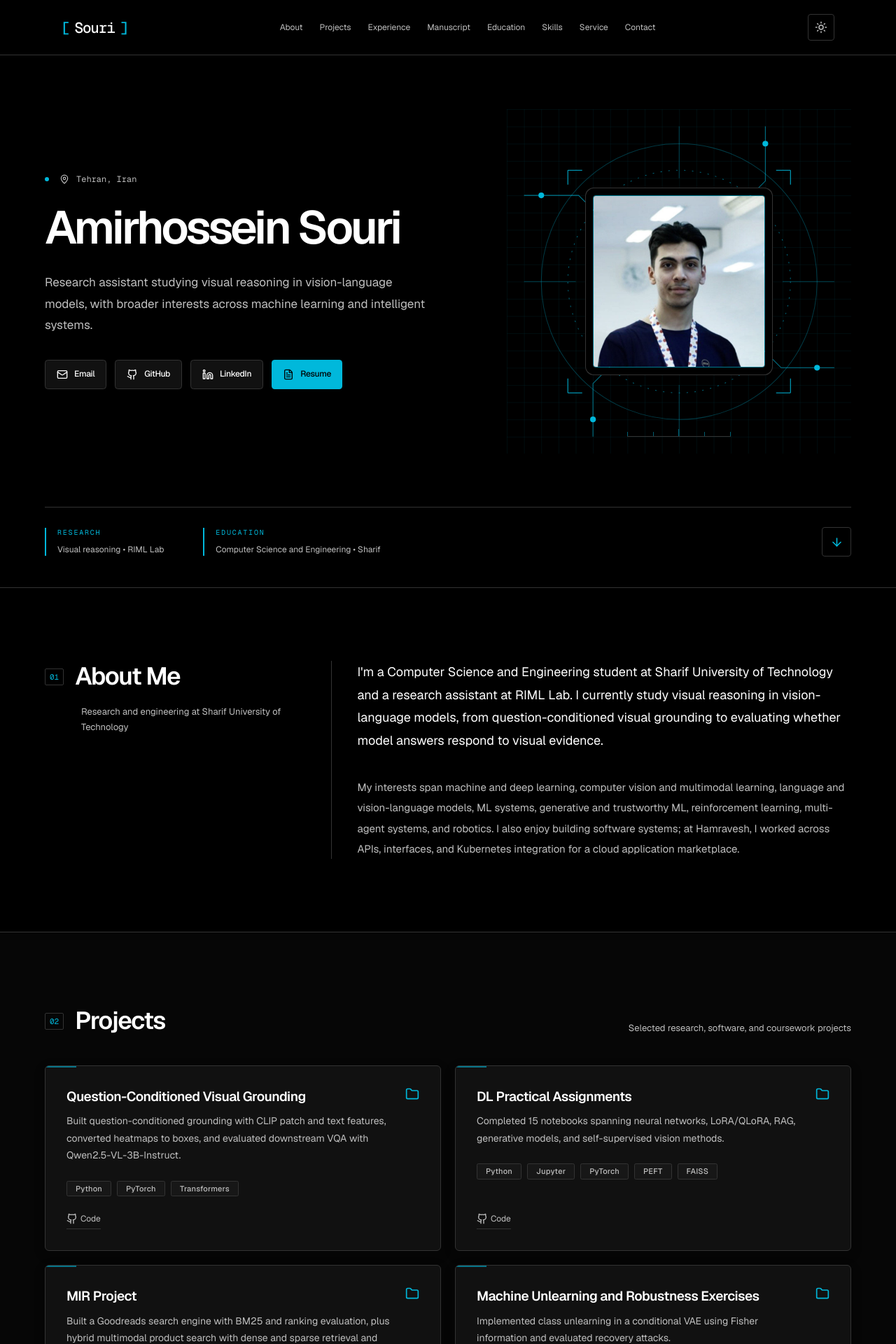
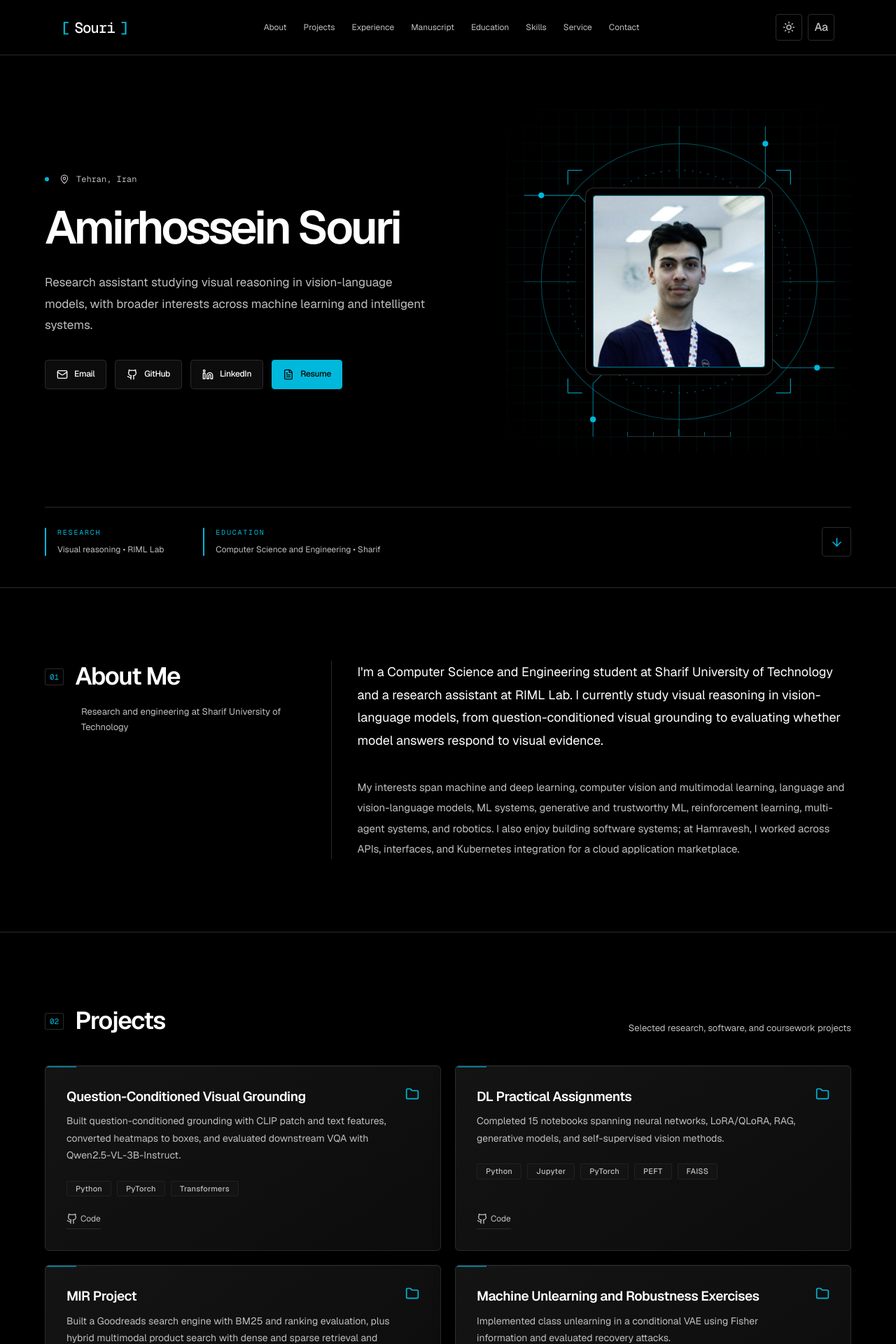
Before and after one commit to Amir14Souri/Portfolio, a Next.js app: page / in a window 1280 px wide. Shown: the top 1920 px of the page at 70% size. Built offline with nearby package versions, Linux system fonts and the light colour scheme.

Commit message:
Refine technical lab surfaces and add font preview

```diff
--- /dev/null
+++ b/app/components/FontStylePreview.tsx
@@ -0,0 +1,52 @@
+"use client";
+
+import { createContext, useContext, useState, type ReactNode } from "react";
+import { Tooltip, TooltipContent, TooltipTrigger } from "@/components/ui/tooltip";
+
+type FontStyle = "technical" | "academic";
+
+const FontStyleContext = createContext<{
+  fontStyle: FontStyle;
+  toggleFontStyle: () => void;
+} | null>(null);
+
+// Temporary comparison control: state intentionally resets on a fresh page load.
+export function FontStylePreviewProvider({ children }: { children: ReactNode }) {
+  const [fontStyle, setFontStyle] = useState<FontStyle>("technical");
+
+  return (
+    <FontStyleContext.Provider value={{
+      fontStyle,
+      toggleFontStyle: () => setFontStyle(current => current === "technical" ? "academic" : "technical"),
+    }}>
+      <div className="contents" data-font-style={fontStyle}>{children}</div>
+    </FontStyleContext.Provider>
+  );
+}
+
+export function FontStyleToggle() {
+  const context = useContext(FontStyleContext);
+  if (!context) throw new Error("FontStyleToggle requires FontStylePreviewProvider");
+
+  const { fontStyle, toggleFontStyle } = context;
+  const currentLabel = fontStyle === "technical" ? "Technical" : "Academic";
+  const nextLabel = fontStyle === "technical" ? "Academic" : "Technical";
+
+  return (
+    <Tooltip>
+      <TooltipTrigger asChild>
+        <button
+          type="button"
+          className="lab-icon-button lab-font-toggle"
+          onClick={toggleFontStyle}
+          aria-label={`Font: ${currentLabel}. Switch to ${nextLabel}`}
+          aria-pressed={fontStyle === "academic"}>
+          <span aria-hidden="true">Aa</span>
+        </button>
+      </TooltipTrigger>
+      <TooltipContent className="rounded-md">
+        Font: {currentLabel} · Switch to {nextLabel}
+      </TooltipContent>
+    </Tooltip>
+  );
+}
--- a/app/components/Navbar.tsx
+++ b/app/components/Navbar.tsx
@@ -5,6 +5,7 @@ import { useEffect, useState } from "react";
 import { Sun, Moon, Menu, X } from "lucide-react";
 import { NAV_ITEMS, SITE } from "@/app/portfolio";
 import { useMounted } from "./useMounted";
+import { FontStyleToggle } from "./FontStylePreview";
 
 export default function Navbar() {
   const { resolvedTheme, setTheme } = useTheme();
@@ -91,6 +92,7 @@ export default function Navbar() {
               aria-label="Toggle theme">
               {resolvedTheme === "light" ? <Moon size={18} /> : <Sun size={18} />}
             </button>
+            <FontStyleToggle />
 
             {/* Mobile menu button */}
             <button
--- a/app/globals.css
+++ b/app/globals.css
@@ -127,15 +127,15 @@ body {
   --radius: 0.4rem;
   --background: #ffffff;
   --foreground: #000000;
-  --card: #f5f5f5;
+  --card: #ffffff;
   --card-foreground: #000000;
-  --popover: #f5f5f5;
+  --popover: #ffffff;
   --popover-foreground: #000000;
   --primary: #00b8db;
   --lab-accent-text: #007087;
   --lab-blue: #2b7fff;
   --primary-foreground: #000000;
-  --secondary: #eeeeee;
+  --secondary: #f4f4f4;
   --secondary-foreground: #000000;
   --muted: #eaeaea;
   --muted-foreground: #4a4a4a;
@@ -145,34 +145,44 @@ body {
   --border: #d5d5d5;
   --input: #d5d5d5;
   --ring: #00b8db;
-  --lab-panel: #f5f5f5;
-  --lab-grid: #00b8db08;
-  --lab-shadow: #00000010;
+  --lab-panel: #fafafa;
+  --lab-grid: color-mix(in srgb, var(--primary) 8%, transparent);
+  --lab-card-border: #e2e2e2;
+  --lab-surface-start: #ffffff;
+  --lab-surface-end: #fdfdfd;
+  --lab-edge-highlight: #ffffff;
+  --lab-shadow: #00000008;
+  --lab-quiet-shadow: #00000004;
 }
 
 .dark {
   --background: #000000;
   --foreground: #ffffff;
-  --card: #111111;
+  --card: #0c0c0c;
   --card-foreground: #ffffff;
   --popover: #111111;
   --popover-foreground: #ffffff;
   --primary: #00b8db;
   --lab-accent-text: #00b8db;
   --primary-foreground: #000000;
-  --secondary: #1a1a1a;
+  --secondary: #161616;
   --secondary-foreground: #ffffff;
   --muted: #1b1b1b;
   --muted-foreground: #bfbfbf;
   --accent: #262626;
   --accent-foreground: #ffffff;
   --destructive: #fd7284;
-  --border: #333333;
-  --input: #333333;
+  --border: #2b2b2b;
+  --input: #2b2b2b;
   --ring: #00b8db;
   --lab-panel: #090909;
-  --lab-grid: #00b8db06;
-  --lab-shadow: #00000020;
+  --lab-grid: color-mix(in srgb, var(--primary) 6%, transparent);
+  --lab-card-border: #2b2b2b;
+  --lab-surface-start: #141414;
+  --lab-surface-end: #0c0c0c;
+  --lab-edge-highlight: #ffffff0a;
+  --lab-shadow: #00000040;
+  --lab-quiet-shadow: #00000020;
 }
 
 @layer base {
@@ -186,20 +196,25 @@ body {
 
 /* Technical lab: quiet geometric surfaces, signal accents, and legible readouts. */
 body { color: var(--foreground); background: var(--background); }
+[data-font-style] { --lab-heading-font: var(--font-geist-sans), system-ui, sans-serif; }
+[data-font-style="academic"] { --lab-heading-font: Georgia, "Times New Roman", serif; }
+.lab-hero h1, .lab-section :is(h2, h3) { font-family: var(--lab-heading-font); }
 ::selection { background: var(--primary); color: var(--primary-foreground); }
 a, button { -webkit-tap-highlight-color: transparent; }
 a:focus-visible, button:focus-visible { outline: 2px solid var(--primary); outline-offset: 5px; }
 section[id] { scroll-margin-top: 92px; }
-.lab-global-background { position: fixed; inset: 0; z-index: 0; pointer-events: none; background-image: linear-gradient(var(--lab-grid) 1px, transparent 1px), linear-gradient(90deg, var(--lab-grid) 1px, transparent 1px); background-size: 80px 80px; }
+.lab-global-background { position: fixed; inset: 0; z-index: 0; pointer-events: none; background-image: linear-gradient(var(--lab-grid) 1px, transparent 1px), linear-gradient(90deg, var(--lab-grid) 1px, transparent 1px); background-size: 80px 80px; mask-image: linear-gradient(90deg, black, transparent 25%, transparent 75%, black); }
 .lab-nav { background: color-mix(in srgb, var(--background) 94%, transparent); border-bottom: 1px solid var(--border); backdrop-filter: blur(18px); }
 .lab-hero-nav { position: absolute; top: 0; left: 0; right: 0; z-index: 20; }
 .lab-nav-inner { display: flex; align-items: center; justify-content: space-between; padding: 20px 24px; gap: 16px; }
 .lab-brand { display: inline-flex; gap: 7px; font: 500 21px var(--font-geist-mono), monospace; letter-spacing: -.055em; }
 .lab-brand span { color: var(--primary); }
-.lab-nav-link { display: block; padding: 9px 10px; font-size: 12px; color: var(--muted-foreground); transition: color .2s, background .2s; border-radius: 3px; }
-.lab-nav-link:hover, .lab-nav-active { background: var(--secondary); color: var(--lab-accent-text); }
-.lab-icon-button { width: 38px; height: 38px; display: flex; align-items: center; justify-content: center; border: 1px solid var(--border); border-radius: 4px; color: var(--muted-foreground); cursor: pointer; }
-.lab-icon-button:hover { background: var(--secondary); color: var(--lab-accent-text); }
+.lab-nav-link { display: block; padding: 9px 10px; font-size: 12px; color: var(--muted-foreground); transition: color .18s, background-color .18s; border-radius: 3px; }
+.lab-nav-link:is(:hover, :focus-visible), .lab-nav-active { background: var(--secondary); color: var(--lab-accent-text); }
+.lab-icon-button { width: 38px; height: 38px; flex-shrink: 0; display: flex; align-items: center; justify-content: center; border: 1px solid var(--border); border-radius: 4px; color: var(--muted-foreground); cursor: pointer; transition: color .18s, background-color .18s, border-color .18s; }
+.lab-icon-button:is(:hover, :focus-visible) { background: var(--secondary); border-color: color-mix(in srgb, var(--primary) 45%, var(--border)); color: var(--lab-accent-text); }
+.lab-font-toggle { font: 500 16px/1 var(--lab-heading-font); letter-spacing: -.04em; }
+.lab-font-toggle[aria-pressed="true"] { color: var(--lab-accent-text); background: color-mix(in srgb, var(--primary) 8%, var(--background)); }
 .lab-mobile-menu { border-top: 1px solid var(--border); background: var(--card); padding: 12px 24px; }
 .lab-mobile-menu[hidden] { display: none; }
 .lab-mobile-menu .lab-nav-link { padding: 12px; }
@@ -223,16 +238,20 @@ section[id] { scroll-margin-top: 92px; }
 .lab-quick-fact { border-left: 2px solid var(--primary); padding-left: 16px; }
 .lab-quick-fact > span { display: block; font: 10px var(--font-geist-mono), monospace; text-transform: uppercase; letter-spacing: .18em; color: var(--lab-accent-text); }
 .lab-quick-fact p { margin-top: 9px; color: var(--muted-foreground); font-size: 12px; }
-.lab-scroll-link { display: flex; width: 42px; height: 42px; flex-shrink: 0; align-items: center; justify-content: center; border: 1px solid var(--border); color: var(--lab-accent-text); border-radius: 4px; }
-.lab-scroll-link:hover { background: var(--secondary); }
+.lab-scroll-link { display: flex; width: 42px; height: 42px; flex-shrink: 0; align-items: center; justify-content: center; border: 1px solid var(--border); color: var(--lab-accent-text); border-radius: 4px; transition: background-color .18s, border-color .18s; }
+.lab-scroll-link:is(:hover, :focus-visible) { background: var(--secondary); border-color: var(--lab-accent-text); }
 .lab-section { padding-top: 104px; padding-bottom: 104px; border-bottom: 1px solid var(--border); }
-.lab-section:nth-of-type(odd) { background: color-mix(in srgb, var(--lab-panel) 70%, transparent); }
 .lab-section-heading { margin-bottom: 42px; display: flex; justify-content: space-between; gap: 36px; align-items: end; }
 .lab-heading-title { display: flex; align-items: start; gap: 16px; }
-.lab-section-index { font: 11px var(--font-geist-mono), monospace; color: var(--lab-accent-text); margin-top: 11px; border: 1px solid var(--border); padding: 4px 6px; border-radius: 2px; }
+.lab-section-index { font: 11px var(--font-geist-mono), monospace; color: var(--lab-accent-text); margin-top: 11px; border: 1px solid var(--lab-card-border); padding: 4px 6px; border-radius: 2px; background: var(--background); }
 .lab-section-heading h2 { font-size: 35px; font-weight: 550; letter-spacing: -.04em; line-height: 1.25; }
 .lab-section-heading > p { max-width: 370px; font-size: 13px; line-height: 1.7; color: var(--muted-foreground); }
-.lab-card { border-radius: 6px; box-shadow: 0 5px 18px var(--lab-shadow); }
+.lab-card { border-radius: 6px; border-color: var(--lab-card-border); box-shadow: 0 2px 8px var(--lab-quiet-shadow); }
+.lab-project, .lab-experience-list > .lab-card { background-image: linear-gradient(145deg, var(--lab-surface-start), var(--lab-surface-end)); box-shadow: inset 0 1px 0 var(--lab-edge-highlight), 0 12px 32px var(--lab-shadow); }
+.lab-project, .lab-contact, .lab-manuscript { transition: border-color .18s, box-shadow .18s; }
+.lab-project:has(a:hover), .lab-project:focus-within,
+#contact a:is(:hover, :focus-visible) .lab-card,
+.lab-manuscript:has(a:hover), .lab-manuscript:focus-within { border-color: color-mix(in srgb, var(--primary) 45%, var(--lab-card-border)); box-shadow: inset 0 1px 0 var(--lab-edge-highlight), 0 8px 24px var(--lab-shadow); }
 .lab-about-grid { display: grid; grid-template-columns: minmax(0, .75fr) minmax(0, 1.65fr); gap: 72px; }
 .lab-about-grid .lab-section-heading { flex-direction: column; align-items: start; justify-content: start; gap: 18px; }
 .lab-about-grid .lab-section-heading > p { padding-left: 52px; }
@@ -240,13 +259,16 @@ section[id] { scroll-margin-top: 92px; }
 .lab-about-copy { padding: 0 0 0 36px; font-size: 15px; line-height: 1.95; }
 .lab-about-copy p:first-child { color: var(--foreground); font-size: 18px; line-height: 1.8; }
 .lab-project { position: relative; overflow: hidden; }
-.lab-project::before { content: ""; position: absolute; top: 0; left: 0; height: 2px; width: 44px; background: var(--primary); opacity: .6; transition: width .2s; }
-.lab-project:hover::before { width: 100%; }
+.lab-project::before { content: ""; position: absolute; top: 0; left: 0; height: 2px; width: 44px; background: var(--primary); opacity: .6; transition: width .18s; }
+.lab-project:has(a:hover)::before, .lab-project:focus-within::before { width: 100%; }
 .lab-project > div { padding: 30px; gap: 24px; }
 .lab-project h3 { font-size: 19px; letter-spacing: -.025em; }
 .lab-project p { font-size: 14px; line-height: 1.75; }
-.lab-project a { border-bottom: 1px solid var(--border); padding-bottom: 6px; }
-.lab-project a:hover { color: var(--lab-accent-text); border-color: var(--lab-accent-text); }
+.lab-project a { border-bottom: 1px solid var(--lab-card-border); padding-bottom: 6px; transition: color .18s, border-color .18s; }
+.lab-project a:is(:hover, :focus-visible) { color: var(--lab-accent-text); border-color: var(--lab-accent-text); }
+.lab-project-tags > div, .lab-skill { border-color: color-mix(in srgb, var(--lab-card-border) 60%, transparent); background-color: color-mix(in srgb, var(--secondary) 65%, transparent); }
+.lab-date { font: 11px/1.5 var(--font-geist-mono), monospace; letter-spacing: 0; border-color: var(--lab-card-border); background: var(--background); padding: 4px 8px; }
+.lab-experience-list .uppercase { font-family: var(--font-geist-mono), monospace; font-size: 11px; letter-spacing: .1em; margin-bottom: 5px; }
 .lab-experience-list > .lab-card { border-left: 2px solid var(--primary); }
 .lab-experience-list h3 { font-size: 23px; letter-spacing: -.025em; }
 .lab-experience-list ul { line-height: 1.8; }
@@ -264,6 +286,7 @@ section[id] { scroll-margin-top: 92px; }
 #contact { background: var(--lab-panel); }
 .lab-contact { border-left: 2px solid var(--primary); }
 .lab-footer { color: var(--muted-foreground); background: var(--background); padding-top: 32px; padding-bottom: 32px; }
+.lab-hero-actions a { transition: color .18s, background-color .18s, border-color .18s, opacity .18s; }
 /* The signal palette stays legible on both light and ink surfaces. */
 .lab-section .text-cyan-500 { color: var(--primary); }
 .lab-section .bg-cyan-500 { background-color: var(--primary); }
@@ -320,6 +343,10 @@ section[id] { scroll-margin-top: 92px; }
 @media (min-width: 1024px) { .lab-icon-button.lg\:hidden { display: none; } }
 @media (max-width: 767px) { .lab-hero-actions { display: grid; grid-template-columns: 1fr 1fr; } }
 
+/* Editorial comparison: headings change family, while copy and controls stay technical. */
+[data-font-style="academic"] :is(.lab-hero h1, .lab-section h2, .lab-section h3) { font-weight: 400; letter-spacing: -.015em; }
+[data-font-style="academic"] .lab-hero h1 { letter-spacing: -.025em; }
+
 /* Canonical cyan marks; deeper cyan preserves small text contrast on paper. */
 .lab-section :is(p, span).text-cyan-500,
 .lab-section .text-primary,
--- a/app/layout.tsx
+++ b/app/layout.tsx
@@ -4,6 +4,7 @@ import localFont from "next/font/local";
 import { ThemeProvider } from "next-themes";
 
 import { TooltipProvider } from "@/components/ui/tooltip";
+import { FontStylePreviewProvider } from "./components/FontStylePreview";
 import "./globals.css";
 
 const geistSans = Geist({
@@ -59,7 +60,9 @@ export default function RootLayout({
       <body
         className={`${geistSans.variable} ${geistMono.variable} ${playpenSans.variable} antialiased transition-colors duration-200`}>
         <ThemeProvider attribute="class" defaultTheme="dark" enableSystem={false}>
-          <TooltipProvider>{children}</TooltipProvider>
+          <TooltipProvider>
+            <FontStylePreviewProvider>{children}</FontStylePreviewProvider>
+          </TooltipProvider>
         </ThemeProvider>
       </body>
     </html>
--- a/app/sections/AcademicServiceSection.tsx
+++ b/app/sections/AcademicServiceSection.tsx
@@ -39,7 +39,7 @@ export default function AcademicServiceSection() {
                     {s.role}
                   </h3>
                   <p className="text-xs font-medium text-cyan-500">{s.event}</p>
-                  <Badge variant="outline" className="gap-1 text-[11px]">
+                  <Badge variant="outline" className="lab-date gap-1 text-[11px]">
                     <CalendarDays className="h-3 w-3" />
                     {s.period}
                   </Badge>
--- a/app/sections/EducationSection.tsx
+++ b/app/sections/EducationSection.tsx
@@ -48,7 +48,7 @@ export default function EducationSection() {
                           </p>
                         </div>
                       </div>
-                      <Badge variant="outline" className="text-xs">
+                      <Badge variant="outline" className="lab-date text-xs">
                         {edu.period}
                       </Badge>
                     </div>
--- a/app/sections/ExperienceSection.tsx
+++ b/app/sections/ExperienceSection.tsx
@@ -58,7 +58,7 @@ export default function ExperienceSection() {
                         <p className="text-sm text-muted-foreground">{exp.organization}</p>
                       </div>
                     </div>
-                    <Badge variant="outline" className="text-xs">
+                    <Badge variant="outline" className="lab-date text-xs">
                       {exp.period}
                     </Badge>
                   </div>
--- a/app/sections/HeroSection.tsx
+++ b/app/sections/HeroSection.tsx
@@ -6,6 +6,7 @@ import { ArrowDown, FileText, MapPin, Menu, Moon, Sun, X } from "lucide-react";
 import { Button } from "@/components/ui/button";
 import { useEffect, useState } from "react";
 import { useMounted } from "@/app/components/useMounted";
+import { FontStyleToggle } from "@/app/components/FontStylePreview";
 import { HERO_QUICK_FACTS, HERO_SOCIAL_LINKS, NAV_ITEMS, SITE } from "@/app/portfolio";
 
 export default function HeroSection() {
@@ -32,6 +33,7 @@ export default function HeroSection() {
             <button onClick={() => setTheme(isDark ? "light" : "dark")} type="button" className="lab-icon-button" aria-label="Toggle theme">
               {mounted && (isDark ? <Sun size={18} /> : <Moon size={18} />)}
             </button>
+            <FontStyleToggle />
             <button onClick={() => setMobileOpen(!mobileOpen)} type="button" className="lab-icon-button lg:hidden" aria-label="Toggle menu" aria-expanded={mobileOpen} aria-controls="hero-mobile-menu">
               {mobileOpen ? <X size={18} /> : <Menu size={18} />}
             </button>
@@ -59,9 +61,16 @@ export default function HeroSection() {
 
         <div className="lab-profile-panel">
           <svg className="lab-diagram" viewBox="0 0 480 480" fill="none" aria-hidden="true">
-            <defs><pattern id="lab-hero-grid" width="24" height="24" patternUnits="userSpaceOnUse"><path d="M24 0H0V24" stroke="currentColor" strokeWidth=".6" /></pattern></defs>
-            <rect width="480" height="480" fill="url(#lab-hero-grid)" opacity=".22" />
-            <circle cx="240" cy="240" r="192" stroke="currentColor" opacity=".3" />
+            <defs>
+              <pattern id="lab-hero-grid" width="24" height="24" patternUnits="userSpaceOnUse"><path d="M24 0H0V24" stroke="currentColor" strokeWidth=".6" /></pattern>
+              <radialGradient id="lab-grid-fade" r="70%">
+                <stop offset="65%" stopColor="white" />
+                <stop offset="100%" stopColor="black" />
+              </radialGradient>
+              <mask id="lab-grid-mask"><rect width="480" height="480" fill="url(#lab-grid-fade)" /></mask>
+            </defs>
+            <rect width="480" height="480" fill="url(#lab-hero-grid)" opacity=".28" mask="url(#lab-grid-mask)" />
+            <circle cx="240" cy="240" r="192" stroke="currentColor" opacity=".4" />
             <circle cx="240" cy="240" r="155" stroke="currentColor" strokeDasharray="2 9" opacity=".55" />
             <path d="M24 120H100L160 180M456 360H382L322 300M120 456V382L180 322M360 24V100L300 160" stroke="currentColor" opacity=".65" />
             <path d="M24 240H96M384 240H456M240 24V96M240 384V456" stroke="currentColor" opacity=".35" />
--- a/app/sections/ProjectsSection.tsx
+++ b/app/sections/ProjectsSection.tsx
@@ -31,7 +31,7 @@ export default function ProjectsSection() {
           </div>
           <Folder className="min-h-5 min-w-5 max-h-5 max-w-5 text-cyan-500" aria-hidden="true" />
         </div>
-        <div className="flex flex-wrap gap-2">
+        <div className="lab-project-tags flex flex-wrap gap-2">
           {project.tags.map((tag) => (
             <Badge key={tag} variant="outline" className="rounded-sm px-3 py-0.5 text-[11px] font-medium">
               {tag}
--- a/components/ui/card.tsx
+++ b/components/ui/card.tsx
@@ -11,7 +11,7 @@ const cardVariants = cva(
         default:
           "bg-card",
         active:
-          "bg-card hover:border-primary/45 transition-colors",
+          "bg-card transition-colors",
       },
     },
     defaultVariants: {
```
